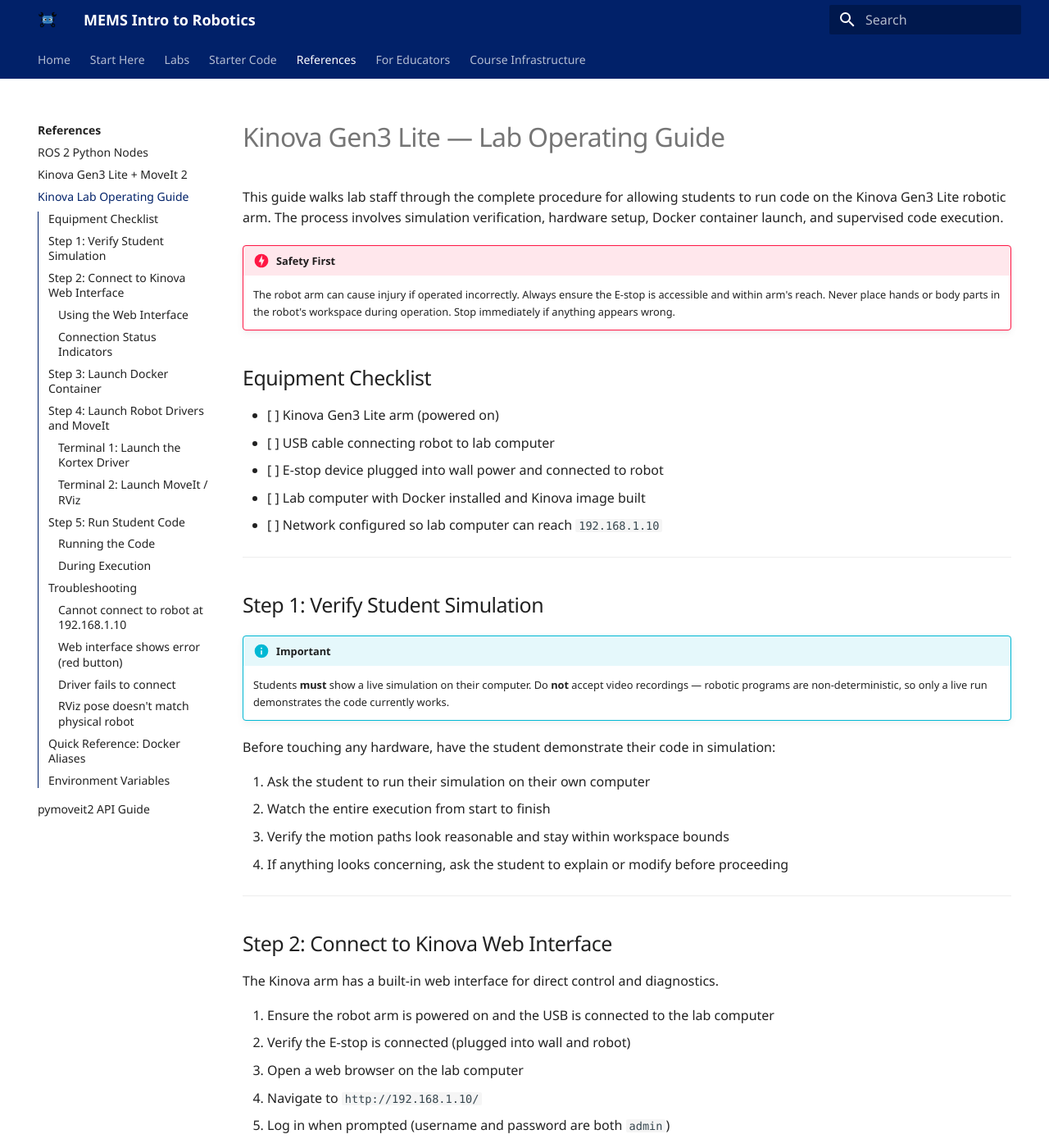
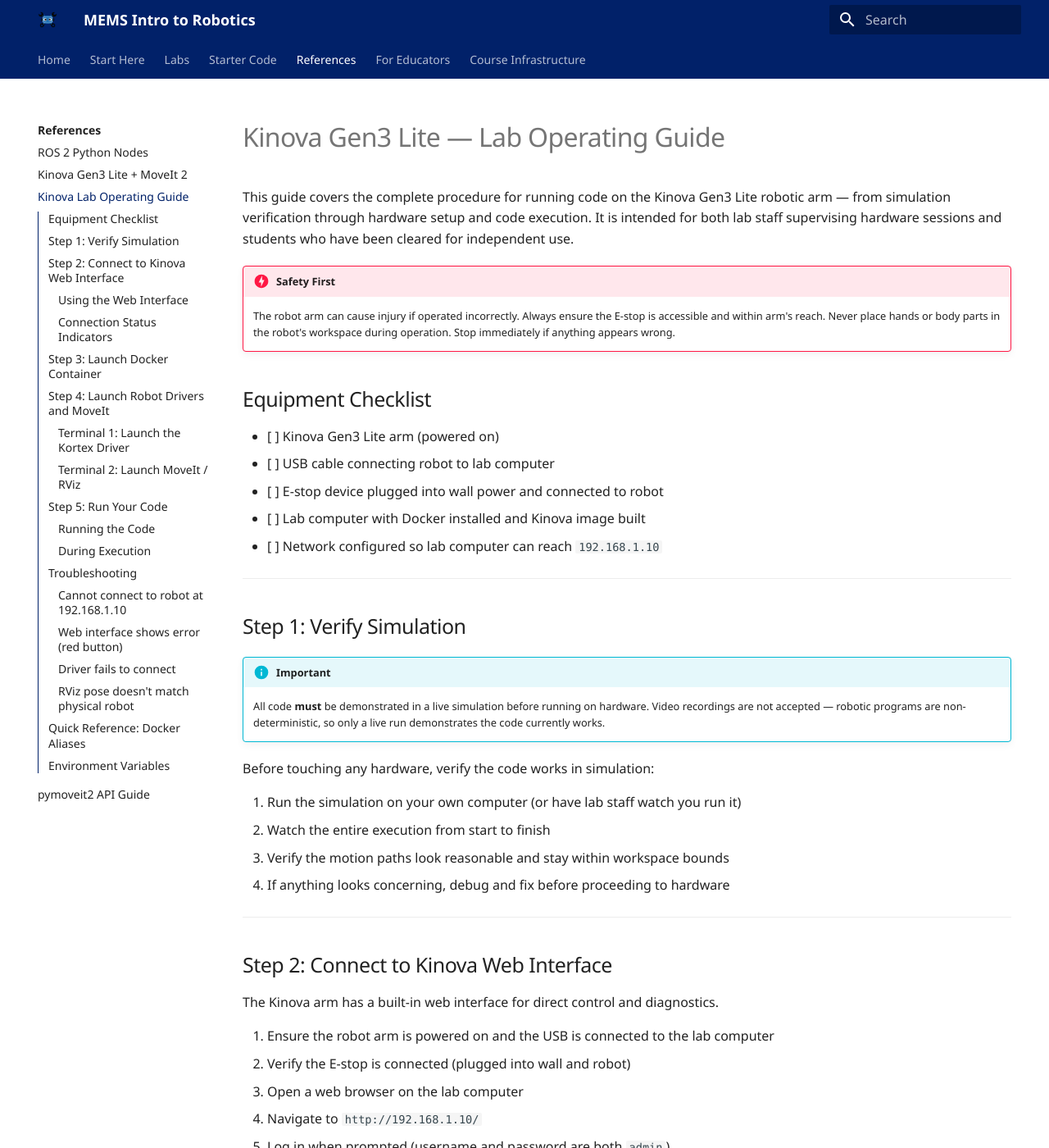
Before and after one commit to MEMS-Intro-to-Robotics/MEMS-Intro-to-Robotics.github.io, an MkDocs documentation site: the page built from docs/guides/kinova_lab_operating_guide.md, in a window 1280 px wide and 1400 px high. Shown: the whole window at 82% size. Built offline with MkDocs 1.6.1 and Material for MkDocs 9.7.7, drawn with Linux system fonts in a browser that asks for light colours; emoji names are drawn with the system emoji font; some of the changed text lies outside the part shown.

Commit message:
Reword Kinova lab guide for both staff and student audience
Shifts from staff-only language ("have the student demonstrate") to
neutral language that works for both supervised and independent use.

Co-Authored-By: Claude Opus 4.6 <noreply@anthropic.com>

```diff
--- a/docs/guides/kinova_lab_operating_guide.md
+++ b/docs/guides/kinova_lab_operating_guide.md
@@ -1,6 +1,6 @@
 # Kinova Gen3 Lite — Lab Operating Guide
 
-This guide walks lab staff through the complete procedure for allowing students to run code on the Kinova Gen3 Lite robotic arm. The process involves simulation verification, hardware setup, Docker container launch, and supervised code execution.
+This guide covers the complete procedure for running code on the Kinova Gen3 Lite robotic arm — from simulation verification through hardware setup and code execution. It is intended for both lab staff supervising hardware sessions and students who have been cleared for independent use.
 
 !!! danger "Safety First"
     The robot arm can cause injury if operated incorrectly. Always ensure the E-stop is accessible and within arm's reach. Never place hands or body parts in the robot's workspace during operation. Stop immediately if anything appears wrong.
@@ -15,17 +15,17 @@ This guide walks lab staff through the complete procedure for allowing students
 
 ---
 
-## Step 1: Verify Student Simulation
+## Step 1: Verify Simulation
 
 !!! info "Important"
-    Students **must** show a live simulation on their computer. Do **not** accept video recordings — robotic programs are non-deterministic, so only a live run demonstrates the code currently works.
+    All code **must** be demonstrated in a live simulation before running on hardware. Video recordings are not accepted — robotic programs are non-deterministic, so only a live run demonstrates the code currently works.
 
-Before touching any hardware, have the student demonstrate their code in simulation:
+Before touching any hardware, verify the code works in simulation:
 
-1. Ask the student to run their simulation on their own computer
+1. Run the simulation on your own computer (or have lab staff watch you run it)
 2. Watch the entire execution from start to finish
 3. Verify the motion paths look reasonable and stay within workspace bounds
-4. If anything looks concerning, ask the student to explain or modify before proceeding
+4. If anything looks concerning, debug and fix before proceeding to hardware
 
 ---
 
@@ -80,7 +80,7 @@ docker run -it --rm \
 |------|---------|
 | `--privileged` | Required for USB device access |
 | `--network host` | Allows container to reach robot at `192.168.1.10` |
-| `-v ~/workspaces:...` | Mount student code into the container |
+| `-v ~/workspaces:...` | Mount your code into the container |
 
 ---
 
@@ -120,18 +120,18 @@ RViz should open showing the robot model. Verify the displayed robot pose matche
 
 ---
 
-## Step 5: Run Student Code
+## Step 5: Run Your Code
 
 !!! warning "Dry Run First"
-    If the student's code interacts with objects (grasping, placing, etc.), **always** perform a dry run first without those objects present. This verifies the motion paths are correct before introducing potential collision hazards.
+    If your code interacts with objects (grasping, placing, etc.), **always** perform a dry run first without those objects present. This verifies the motion paths are correct before introducing potential collision hazards.
 
 ### Running the Code
 
 1. Open a third terminal in the container (split pane or new tab)
-2. Navigate to the student's code: `cd /root/workspaces/student_code`
+2. Navigate to your code: `cd /root/workspaces/student_code`
 3. If the code needs building: `colcon build --symlink-install`
 4. Source the workspace: `source install/setup.bash`
-5. Run the student's launch file or node
+5. Run your launch file or node
 
 ### During Execution
 
```
